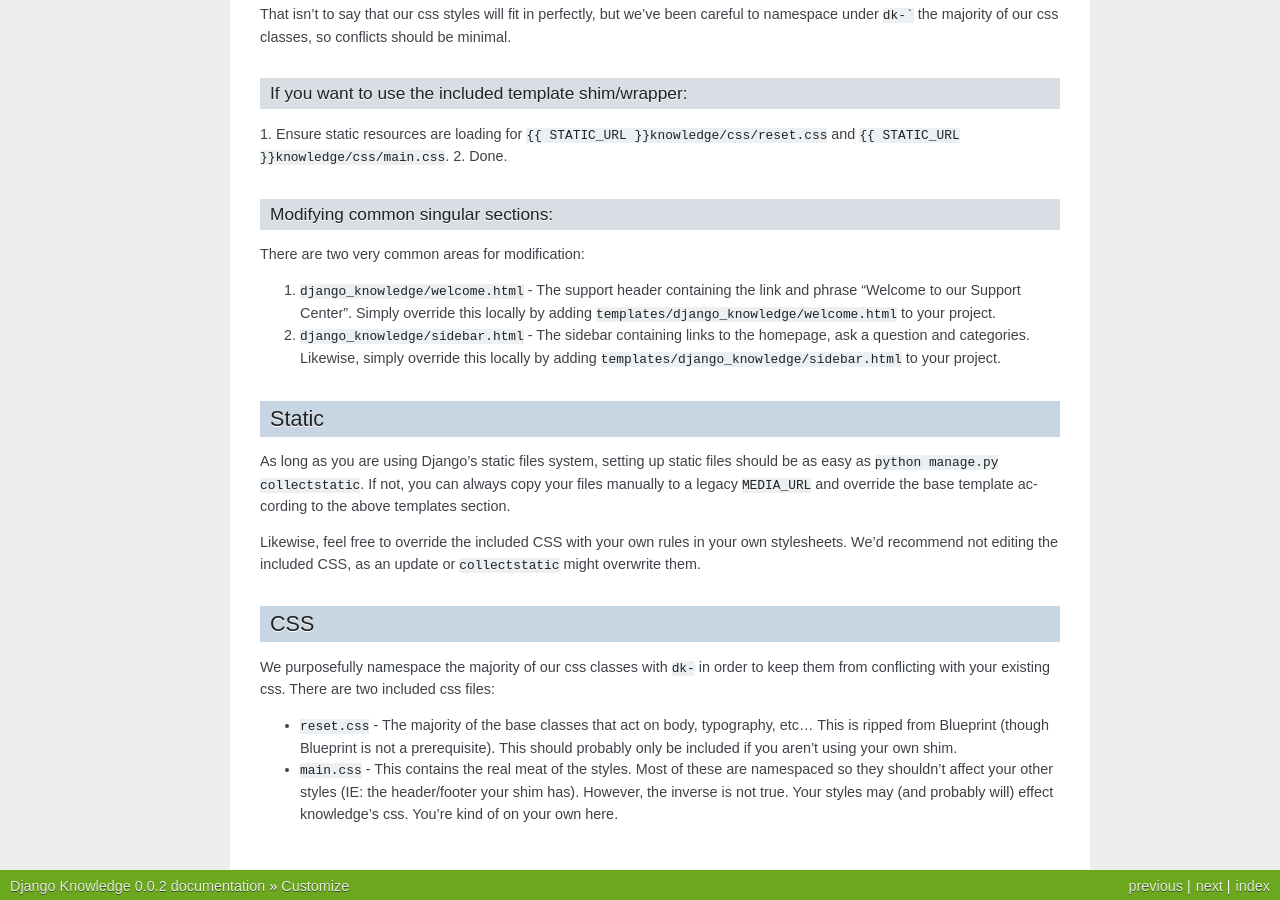
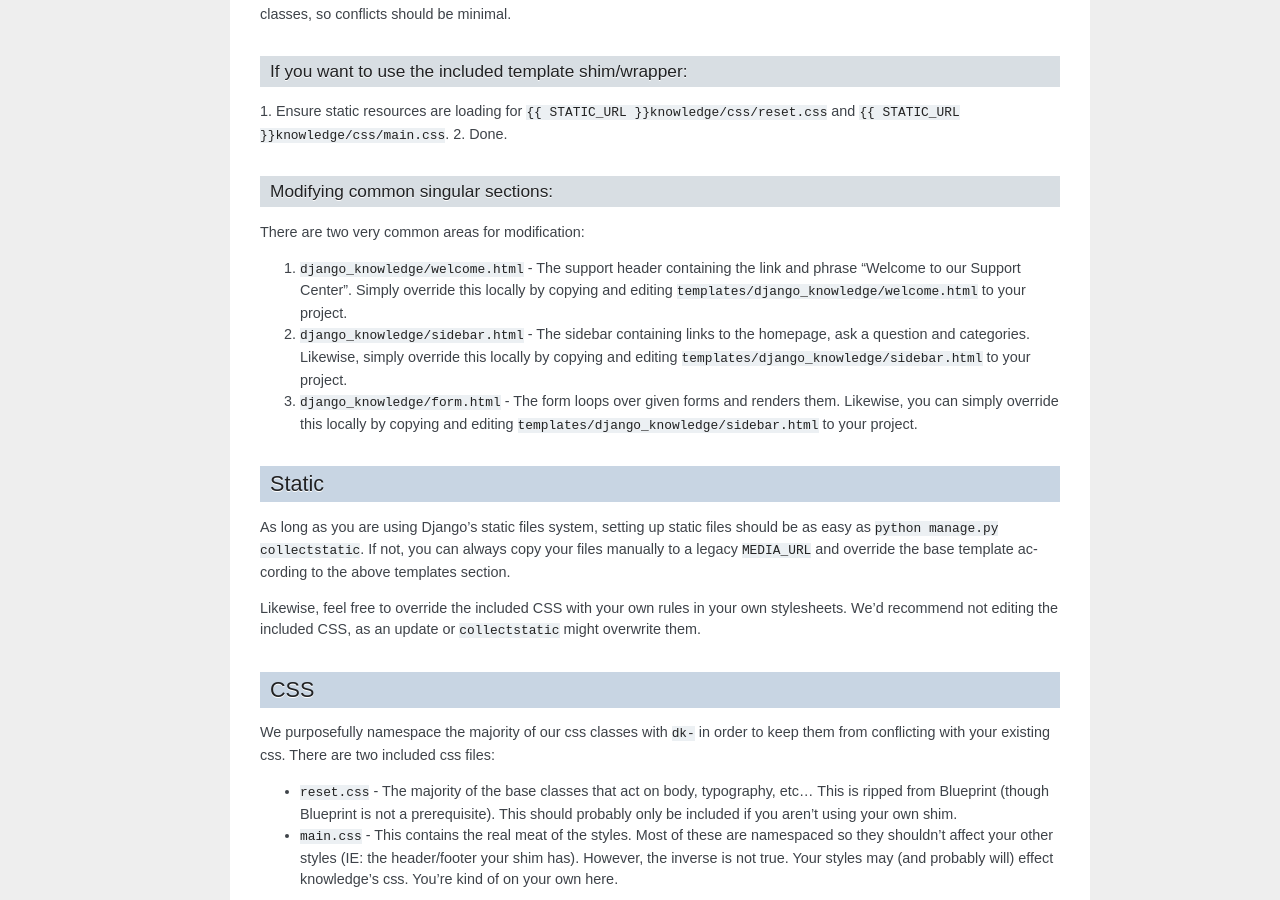
Before and after one commit to zapier/django-knowledge, a Sphinx documentation site: the page built from docs/customize.rst, in a window 1280 px wide and 900 px high, scrolled down 1105 px. Built offline with Sphinx 7.4.7, drawn with Linux system fonts in a browser that asks for light colours; some of the changed text lies outside the part shown.

Commit message:
remove silly base template setting var, just override

```diff
--- a/docs/customize.rst
+++ b/docs/customize.rst
@@ -17,11 +17,11 @@
 If you have your own template shim/wrapper:
 ~~~~~~~~~~~~~~~~~~~~~~~~~~~~~~~~~~~~~~~~~~~
 
-1. Change ``KNOWLEDGE_BASE_TEMPLATE`` to your own ``base.html`` location.
-2. Put ``{% block knowledge_inner %}`` around all your content.
-3. Include ``{{ STATIC_URL }}knowledge/css/main.css`` for knowledge specific styling.
+1. Copy and modify ``django_knowledge/base.html`` to your own template folder. Edit
+   it as you see fit.
+2. Include ``{{ STATIC_URL }}knowledge/css/main.css`` for knowledge specific styling.
    You should purposefully leave out ``{{ STATIC_URL }}knowledge/css/reset.css`` if you
-   don't want us to modify your existing base styles.
+   don't want us to reset your existing base styles.
 
 If you do decide to change the base template via the ``KNOWLEDGE_BASE_TEMPLATE``
 setting, your new template might look something like this:
@@ -76,17 +76,22 @@
 and ``{{ STATIC_URL }}knowledge/css/main.css``.
 2. Done.
 
+
 Modifying common singular sections:
 ~~~~~~~~~~~~~~~~~~~~~~~~~~~~~~~~~~~
 
 There are two very common areas for modification:
 
 1. ``django_knowledge/welcome.html`` - The support header containing the link and phrase
-   "Welcome to our Support Center". Simply override this locally by adding
+   "Welcome to our Support Center". Simply override this locally by copying and editing
    ``templates/django_knowledge/welcome.html`` to your project.
 
 2. ``django_knowledge/sidebar.html`` - The sidebar containing links to the homepage, ask
-   a question and categories. Likewise, simply override this locally by adding
+   a question and categories. Likewise, simply override this locally by copying and editing
+   ``templates/django_knowledge/sidebar.html`` to your project.
+
+3. ``django_knowledge/form.html`` - The form loops over given forms and renders them.
+   Likewise, you can simply override this locally by copying and editing
    ``templates/django_knowledge/sidebar.html`` to your project.
 
 
```
Also changed, not shown: docs/performance.rst (+9 -0 lines), docs/settings.rst (+0 -9 lines), 3 other files.
